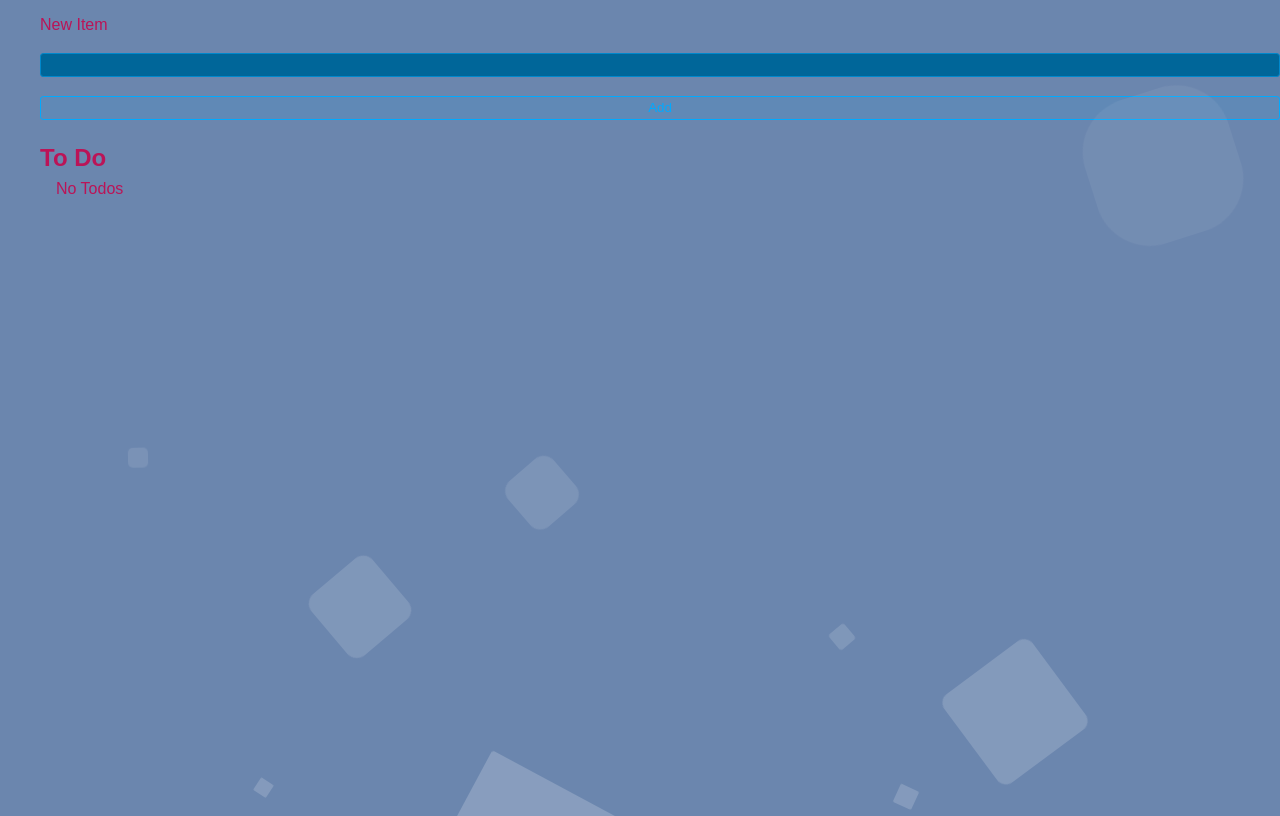
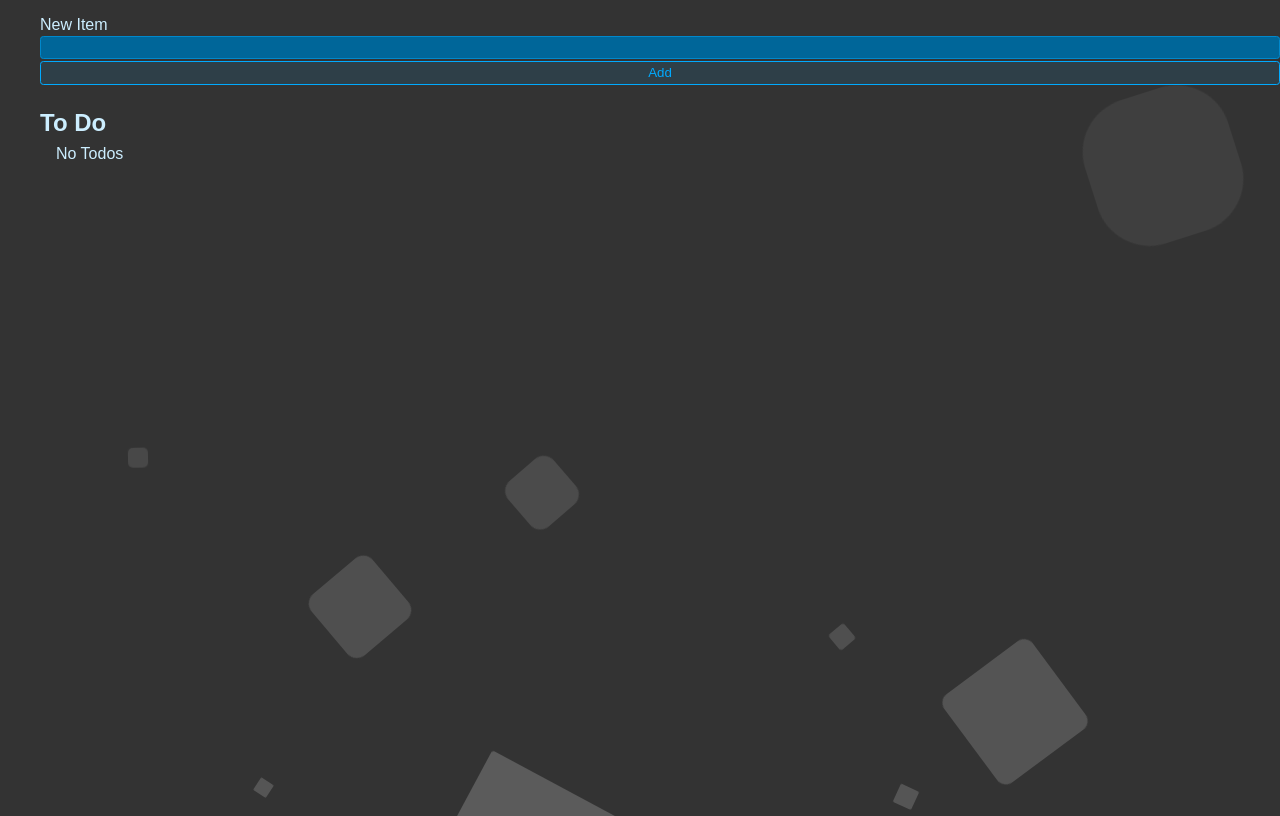
Before and after one commit to AlishbaAli/Floating-to-do, a React (Vite) app: page / in a window 1280 px wide. Built offline with nearby package versions, Linux system fonts and the light colour scheme.

Commit message:
color theme changed

```diff
--- a/src/NewTodoForm.jsx
+++ b/src/NewTodoForm.jsx
@@ -0,0 +1,3 @@
+export function NewTodoForm(){
+
+}
--- a/src/style.css
+++ b/src/style.css
@@ -4,8 +4,8 @@
 }
 
 body {
-    background: #6b86ae;
-    color: #bb1457;
+  background: #333;
+  color: hsl(200, 100%, 90%);
   max-width: 400px;
   padding: 1rem;
   margin: 0 auto;
@@ -124,16 +124,18 @@
     }
 
 }
+
+
 .new-item-form {
   display: flex;
   flex-direction: column;
-    gap: 0.9rem;
+  gap: 0.5rem;
 }
 
 .form-row {
   display: flex;
   flex-direction: column;
-    gap: 1.2rem;
+  gap: 0.1rem;
 }
 
 .btn {
@@ -152,11 +154,9 @@
 }
 
 .btn.btn-danger {
-
-
   background: hsl(0, 100%, 40%, 0.1);
-    border: 1px solid #F54768;
-    color: #F54768;
+  border: 1px solid hsl(0, 100%, 40%);
+  color: hsl(0, 100%, 40%);
 }
 
 .btn.btn-danger:hover,
@@ -191,7 +191,7 @@
 }
 
 .list li:has(input:checked) label {
-    color:#F54768;
+  color: hsl(200, 100%, 50%);
 }
 
 .list {
@@ -251,5 +251,5 @@
 }
 
 .list li:has(input:checked) label:hover::before {
-    background: hsl(328, 97%, 35%);
+  background: hsl(200, 100%, 30%);
 }
```
Lines whose indentation alone changed are shown as unchanged.
